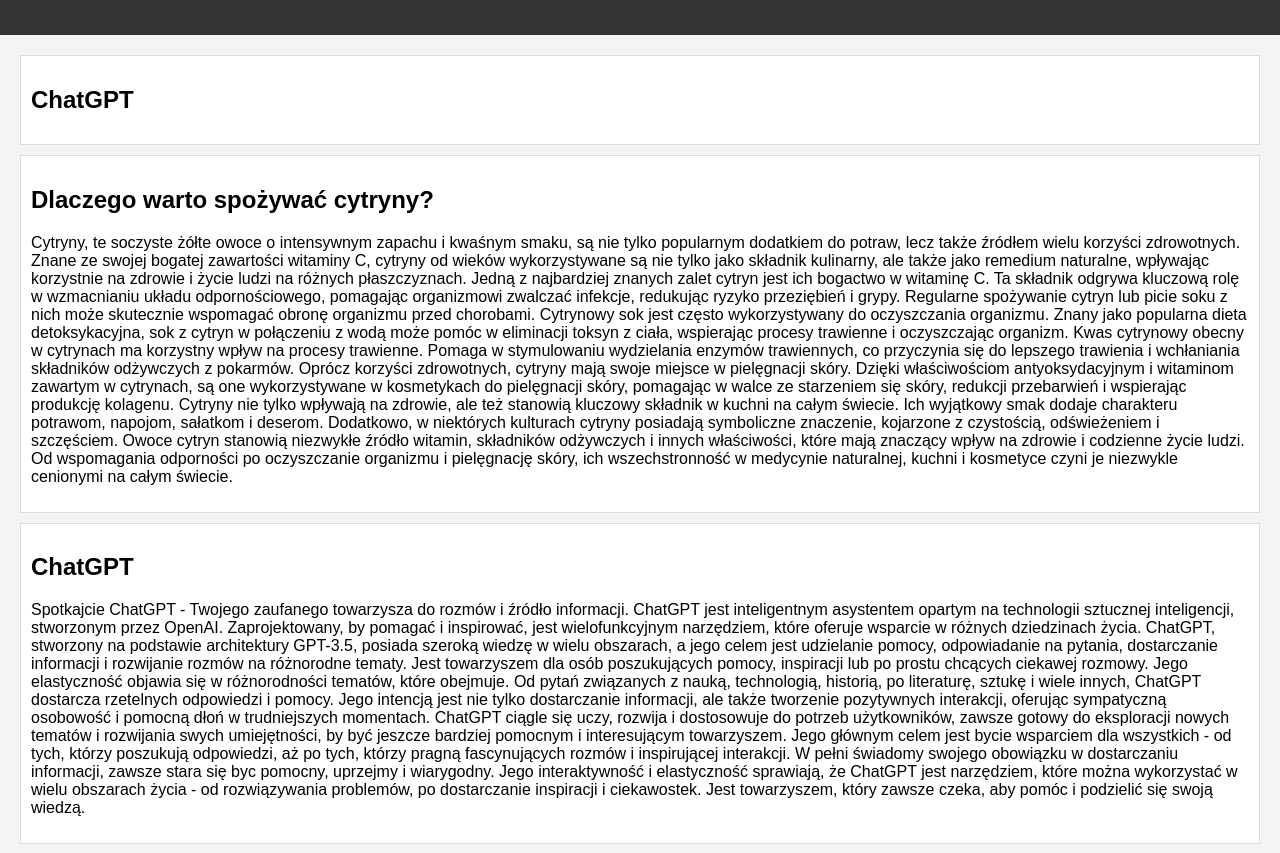
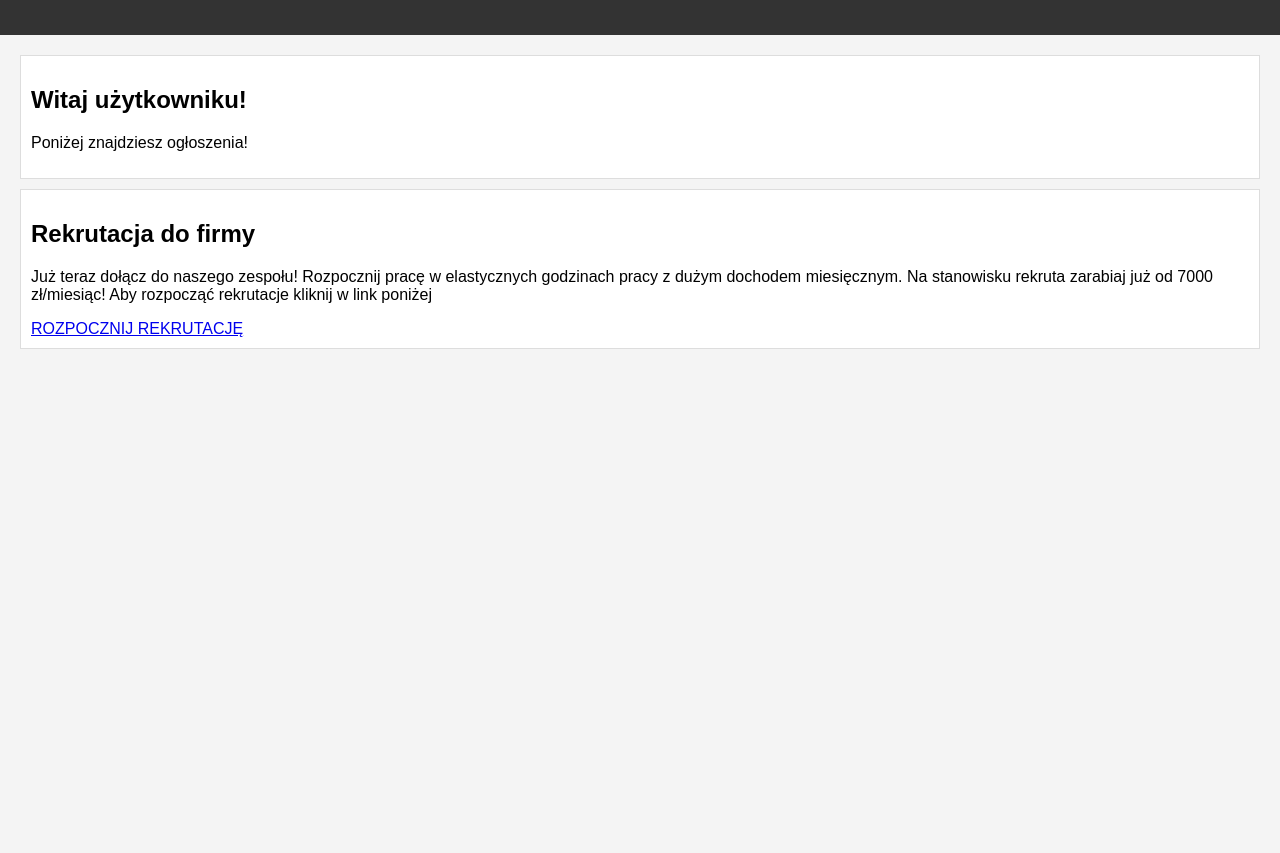
Before and after one commit to siteteocompany/siteteocompany.github.io, a plain HTML site: page index.html in a window 1280 px wide. Shown: the part 77-930 px from the top of the page. After the commit the page ends 800 px from the top, so only its background shows below. Drawn offline with Linux system fonts and the light colour scheme.

Commit message:
Update index.html

```diff
--- a/index.html
+++ b/index.html
@@ -38,30 +38,8 @@
 
     <section>
         <div class="advertisement">
-            <h2>ChatGPT</h2>
-            <p></p>
-        </div>
-        <div class="advertisement">
-            <h2>Dlaczego warto spożywać cytryny?</h2>
-            <p>Cytryny, te soczyste żółte owoce o intensywnym zapachu i kwaśnym smaku, są nie tylko popularnym dodatkiem do potraw, lecz także źródłem wielu korzyści zdrowotnych. Znane ze swojej bogatej zawartości witaminy C, cytryny od wieków wykorzystywane są nie tylko jako składnik kulinarny, ale także jako remedium naturalne, wpływając korzystnie na zdrowie i życie ludzi na różnych płaszczyznach.
-Jedną z najbardziej znanych zalet cytryn jest ich bogactwo w witaminę C. Ta składnik odgrywa kluczową rolę w wzmacnianiu układu odpornościowego, pomagając organizmowi zwalczać infekcje, redukując ryzyko przeziębień i grypy. Regularne spożywanie cytryn lub picie soku z nich może skutecznie wspomagać obronę organizmu przed chorobami.
-Cytrynowy sok jest często wykorzystywany do oczyszczania organizmu. Znany jako popularna dieta detoksykacyjna, sok z cytryn w połączeniu z wodą może pomóc w eliminacji toksyn z ciała, wspierając procesy trawienne i oczyszczając organizm.
-Kwas cytrynowy obecny w cytrynach ma korzystny wpływ na procesy trawienne. Pomaga w stymulowaniu wydzielania enzymów trawiennych, co przyczynia się do lepszego trawienia i wchłaniania składników odżywczych z pokarmów.
-Oprócz korzyści zdrowotnych, cytryny mają swoje miejsce w pielęgnacji skóry. Dzięki właściwościom antyoksydacyjnym i witaminom zawartym w cytrynach, są one wykorzystywane w kosmetykach do pielęgnacji skóry, pomagając w walce ze starzeniem się skóry, redukcji przebarwień i wspierając produkcję kolagenu.
-Cytryny nie tylko wpływają na zdrowie, ale też stanowią kluczowy składnik w kuchni na całym świecie. Ich wyjątkowy smak dodaje charakteru potrawom, napojom, sałatkom i deserom. Dodatkowo, w niektórych kulturach cytryny posiadają symboliczne znaczenie, kojarzone z czystością, odświeżeniem i szczęściem.
-Owoce cytryn stanowią niezwykłe źródło witamin, składników odżywczych i innych właściwości, które mają znaczący wpływ na zdrowie i codzienne życie ludzi. Od wspomagania odporności po oczyszczanie organizmu i pielęgnację skóry, ich wszechstronność w medycynie naturalnej, kuchni i kosmetyce czyni je niezwykle cenionymi na całym świecie.
-</p>
-        </div>
-
-        <div class="advertisement">
-            <h2>ChatGPT</h2>
-            <p>Spotkajcie ChatGPT - Twojego zaufanego towarzysza do rozmów i źródło informacji. ChatGPT jest inteligentnym asystentem opartym na technologii sztucznej inteligencji, stworzonym przez OpenAI. Zaprojektowany, by pomagać i inspirować, jest wielofunkcyjnym narzędziem, które oferuje wsparcie w różnych dziedzinach życia.
-ChatGPT, stworzony na podstawie architektury GPT-3.5, posiada szeroką wiedzę w wielu obszarach, a jego celem jest udzielanie pomocy, odpowiadanie na pytania, dostarczanie informacji i rozwijanie rozmów na różnorodne tematy. Jest towarzyszem dla osób poszukujących pomocy, inspiracji lub po prostu chcących ciekawej rozmowy.
-Jego elastyczność objawia się w różnorodności tematów, które obejmuje. Od pytań związanych z nauką, technologią, historią, po literaturę, sztukę i wiele innych, ChatGPT dostarcza rzetelnych odpowiedzi i pomocy. Jego intencją jest nie tylko dostarczanie informacji, ale także tworzenie pozytywnych interakcji, oferując sympatyczną osobowość i pomocną dłoń w trudniejszych momentach.
-ChatGPT ciągle się uczy, rozwija i dostosowuje do potrzeb użytkowników, zawsze gotowy do eksploracji nowych tematów i rozwijania swych umiejętności, by być jeszcze bardziej pomocnym i interesującym towarzyszem.
-Jego głównym celem jest bycie wsparciem dla wszystkich - od tych, którzy poszukują odpowiedzi, aż po tych, którzy pragną fascynujących rozmów i inspirującej interakcji. W pełni świadomy swojego obowiązku w dostarczaniu informacji, zawsze stara się byc pomocny, uprzejmy i wiarygodny.
-Jego interaktywność i elastyczność sprawiają, że ChatGPT jest narzędziem, które można wykorzystać w wielu obszarach życia - od rozwiązywania problemów, po dostarczanie inspiracji i ciekawostek. Jest towarzyszem, który zawsze czeka, aby pomóc i podzielić się swoją wiedzą.
-</p>
+            <h2>Witaj użytkowniku!</h2>
+            <p>Poniżej znajdziesz ogłoszenia!</p>
         </div>
 
 		<div class="advertisement">
```
